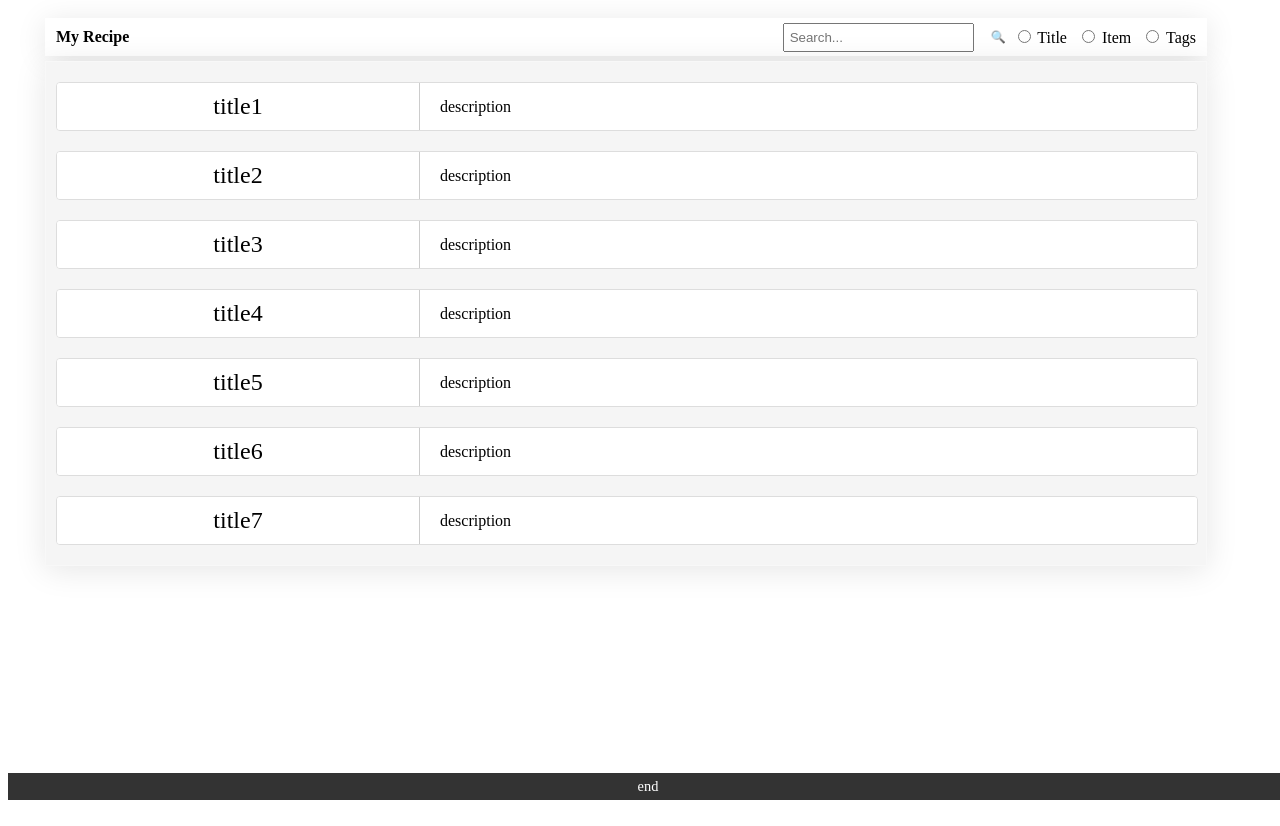
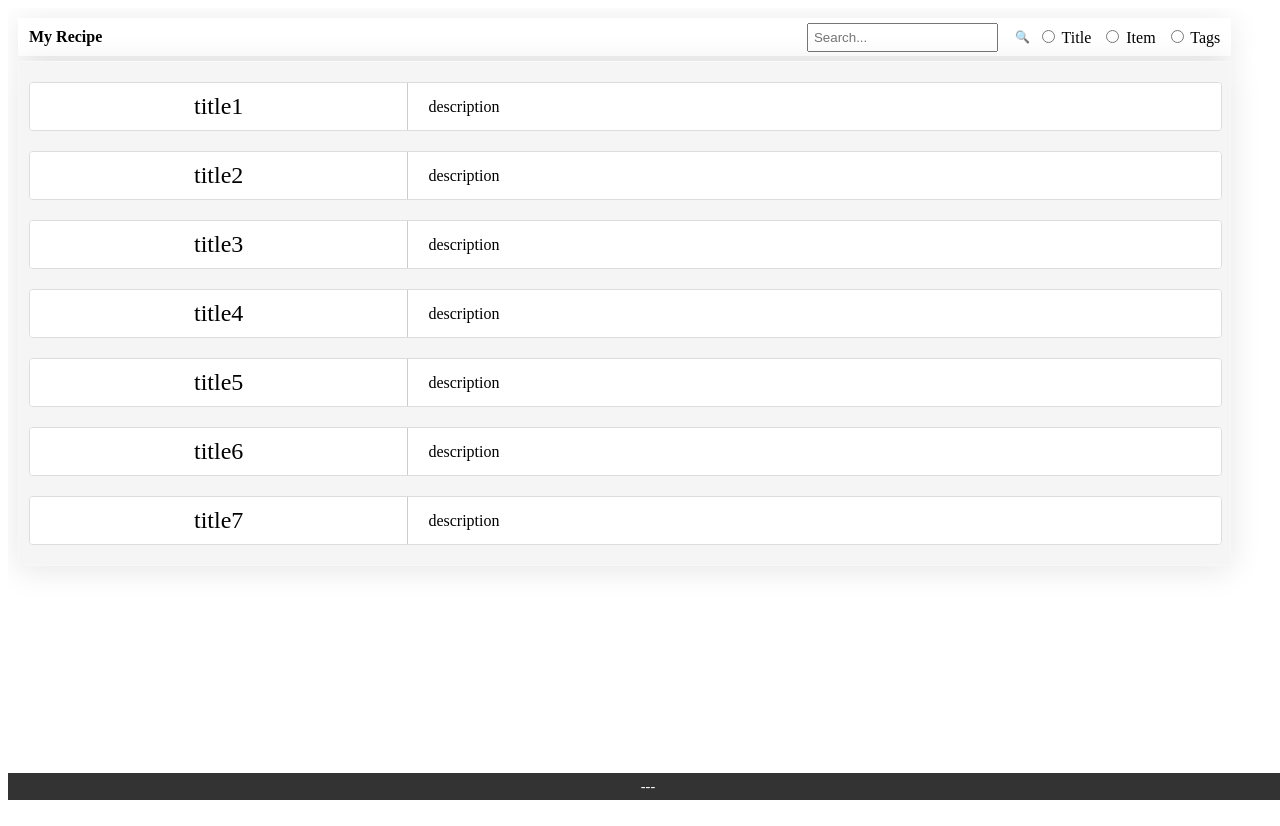
Before and after one commit to metathink/pwa-rcp, a React (Vite) app: page / in a window 1280 px wide. Built offline with nearby package versions, Linux system fonts and the light colour scheme.

Commit message:
width fixed

```diff
--- a/src/App.tsx
+++ b/src/App.tsx
@@ -5,9 +5,9 @@ import FooterContainer from "./components/FooterContainer";
 
 export const AppContainer = styled.div`
     height: 100vh;
-    width: 1200px; /* Fixed width */
-    margin: 5px auto; /* Center the container */
+    margin: 0 auto; /* Center the container */
     padding: 5px;
+    overflow: auto;
 
     /* Optional background styles */
     /* background-color: beige;
--- a/src/components/FooterContainer.tsx
+++ b/src/components/FooterContainer.tsx
@@ -19,7 +19,7 @@ const FooterContainer = () => {
     return (
         <Container>
             <FooterText>
-                end
+                ---
             </FooterText>
         </Container>
     );
```
